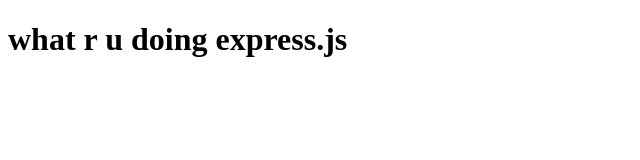
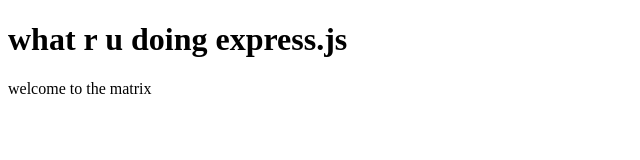
Before and after one commit to bspink/node-course-webserver, a website: page public/index.html in a window 1280 px wide. Shown: the whole page, without its empty margins (0-640 px from the left). Drawn offline with Linux system fonts and the light colour scheme.

Commit message:
testing out a commit to see a change on heroku

```diff
--- a/public/index.html
+++ b/public/index.html
@@ -6,5 +6,6 @@
     </head>
     <body>
         <h1>what r u doing express.js</h1>
+        <p>welcome to the matrix</p>
     </body>
 </html>
```
